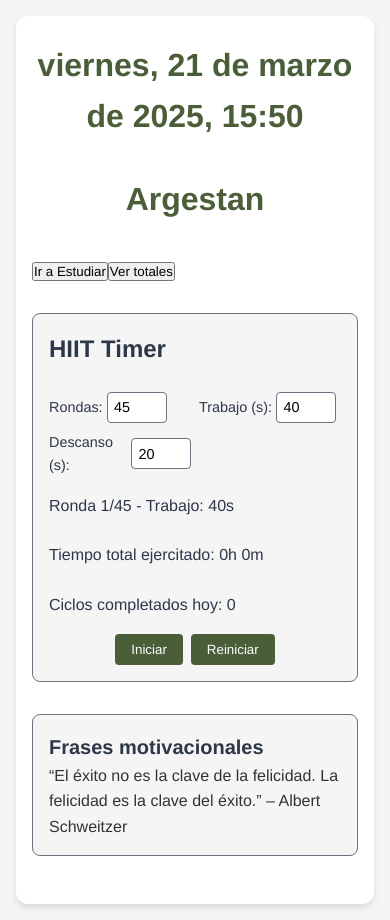
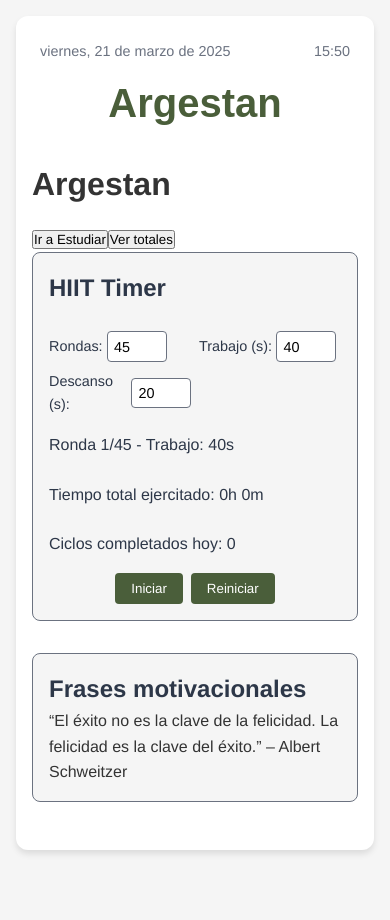
Before and after one commit to RadikeCosa/fitness-study-app, a React (Vite) app: page / in a window 390 px wide. After the commit the page ends 866 px from the top, so only its background shows below. Built offline with nearby package versions, Linux system fonts and the light colour scheme.

Commit message:
Move date and time above title, make them larger, position left/right, enlarge title, and set header to 100% width

```diff
--- a/src/App.css
+++ b/src/App.css
@@ -9,63 +9,17 @@
 }
 
 header {
-  text-align: center;
-  margin-bottom: 2rem;
+  width: 100%; /* Ocupa todo el ancho disponible */
+  margin-bottom: 1rem;
 }
 
-header h1 {
-  font-size: 2.5rem;
-  color: var(--olive-green);
-  margin-top: 0.5rem;
-}
-
-/* Estilos genéricos mínimos */
 h2 {
   font-size: 1.5rem;
   color: var(--text-dark);
 }
 
-/* Estilos del switch */
-.timer-switch {
-  text-align: center;
-  margin-bottom: 2rem;
-}
-
-.timer-switch button {
-  display: inline-flex;
-  align-items: center;
-  gap: 0.5rem;
-  padding: 0.75rem 1.5rem;
-  font-size: 1.1rem;
-  background-color: var(--earth-brown);
-  color: #fff;
-  border: none;
-  border-radius: 6px;
-  cursor: pointer;
-  transition: background-color 0.3s ease, transform 0.2s ease;
-}
-
-.timer-switch button:hover {
-  background-color: #6d431b; /* Marrón más oscuro */
-  transform: translateY(-2px);
-}
-
-/* Responsive */
 @media (max-width: 600px) {
   .app-container {
     padding: 1rem;
   }
-
-  header h1 {
-    font-size: 2rem;
-  }
-
-  h2 {
-    font-size: 1.25rem;
-  }
-
-  .timer-switch button {
-    padding: 0.6rem 1.2rem;
-    font-size: 1rem;
-  }
 }
--- /dev/null
+++ b/src/components/Header.css
@@ -0,0 +1,45 @@
+/* src/components/Header.css */
+.header-content {
+  width: 100%; /* Ocupa todo el ancho */
+  text-align: center;
+  margin-bottom: 1rem;
+  padding: 0.5rem 0;
+}
+
+.header-top {
+  display: flex;
+  justify-content: space-between; /* Fecha a la izquierda, hora a la derecha */
+  padding: 0 1rem; /* Espacio en los bordes */
+}
+
+.header-date {
+  font-size: 1.1rem; /* Un poco más grande */
+  color: var(--camo-gray);
+}
+
+.header-time {
+  font-size: 1.1rem; /* Un poco más grande */
+  color: var(--camo-gray);
+}
+
+.header-title {
+  font-family: "Staatliches", sans-serif;
+  font-size: 3rem; /* Más grande */
+  color: var(--olive-green);
+  margin: 0.5rem 0 0 0; /* Espacio mínimo arriba */
+}
+
+@media (max-width: 600px) {
+  .header-top {
+    padding: 0 0.5rem;
+  }
+
+  .header-date,
+  .header-time {
+    font-size: 0.9rem; /* Más chico en móvil */
+  }
+
+  .header-title {
+    font-size: 2.5rem; /* Ajustado para móvil */
+  }
+}
--- a/src/components/Header.jsx
+++ b/src/components/Header.jsx
@@ -1,48 +1,26 @@
-import { useState, useEffect } from "react";
+import "./Header.css";
 
 function Header() {
-  const [time, setTime] = useState(new Date());
-
-  useEffect(() => {
-    const updateTime = () => setTime(new Date());
-
-    // Calcular milisegundos hasta el próximo minuto
-    const now = new Date();
-    const secondsUntilNextMinute = 60 - now.getSeconds();
-    const msUntilNextMinute =
-      secondsUntilNextMinute * 1000 - now.getMilliseconds();
-
-    // Primer cambio alineado al próximo minuto
-    const initialTimeout = setTimeout(() => {
-      updateTime();
-      // Después del primer cambio, intervalo fijo de 60 segundos
-      const interval = setInterval(updateTime, 60 * 1000);
-      // Limpieza del intervalo al desmontar
-      return () => clearInterval(interval);
-    }, msUntilNextMinute);
-
-    // Limpieza del timeout inicial al desmontar
-    return () => clearTimeout(initialTimeout);
-  }, []);
-
-  const options = {
+  const date = new Date();
+  const formattedDate = date.toLocaleDateString("es-ES", {
     weekday: "long",
     year: "numeric",
     month: "long",
     day: "numeric",
-  };
-  const dateStr = time.toLocaleDateString("es-ES", options);
-  const timeStr = time.toLocaleTimeString("es-ES", {
+  });
+  const formattedTime = date.toLocaleTimeString("es-ES", {
     hour: "2-digit",
     minute: "2-digit",
   });
 
   return (
-    <header>
-      <h1>
-        {dateStr}, {timeStr}
-      </h1>
-    </header>
+    <div className="header-content">
+      <div className="header-top">
+        <span className="header-date">{formattedDate}</span>
+        <span className="header-time">{formattedTime}</span>
+      </div>
+      <h1 className="header-title">Argestan</h1>
+    </div>
   );
 }
 
```
